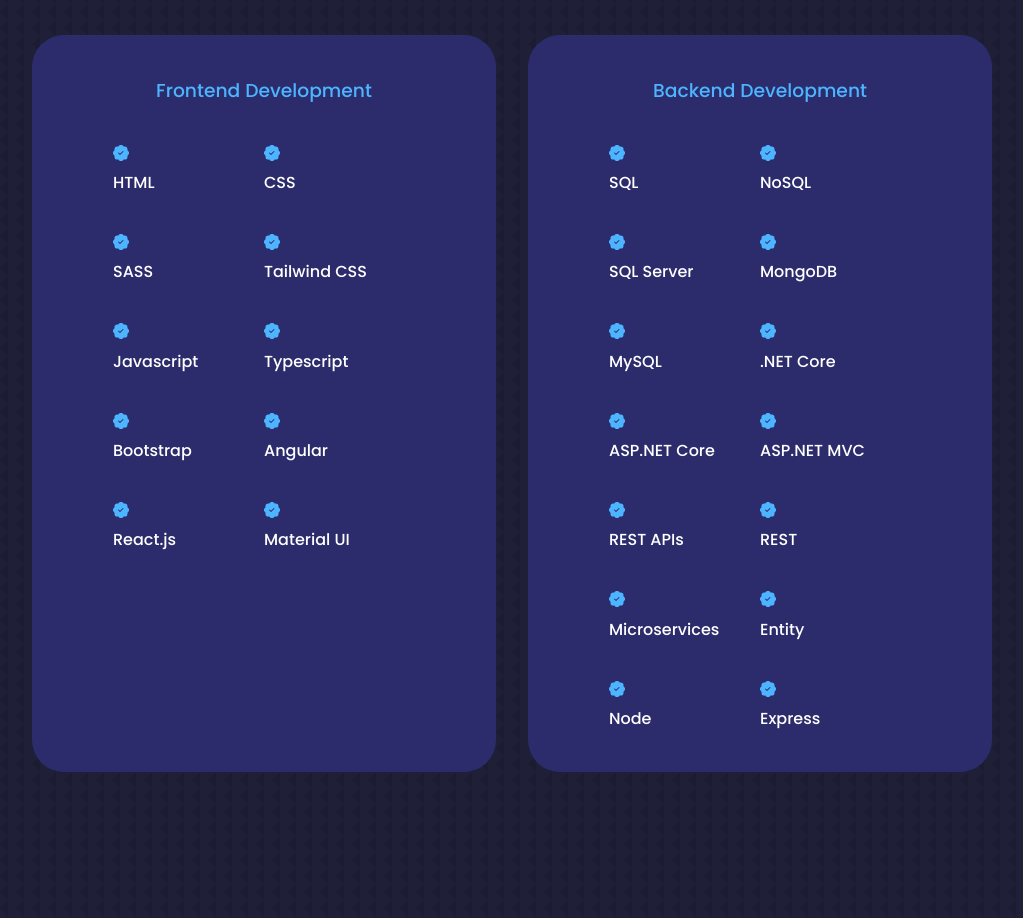
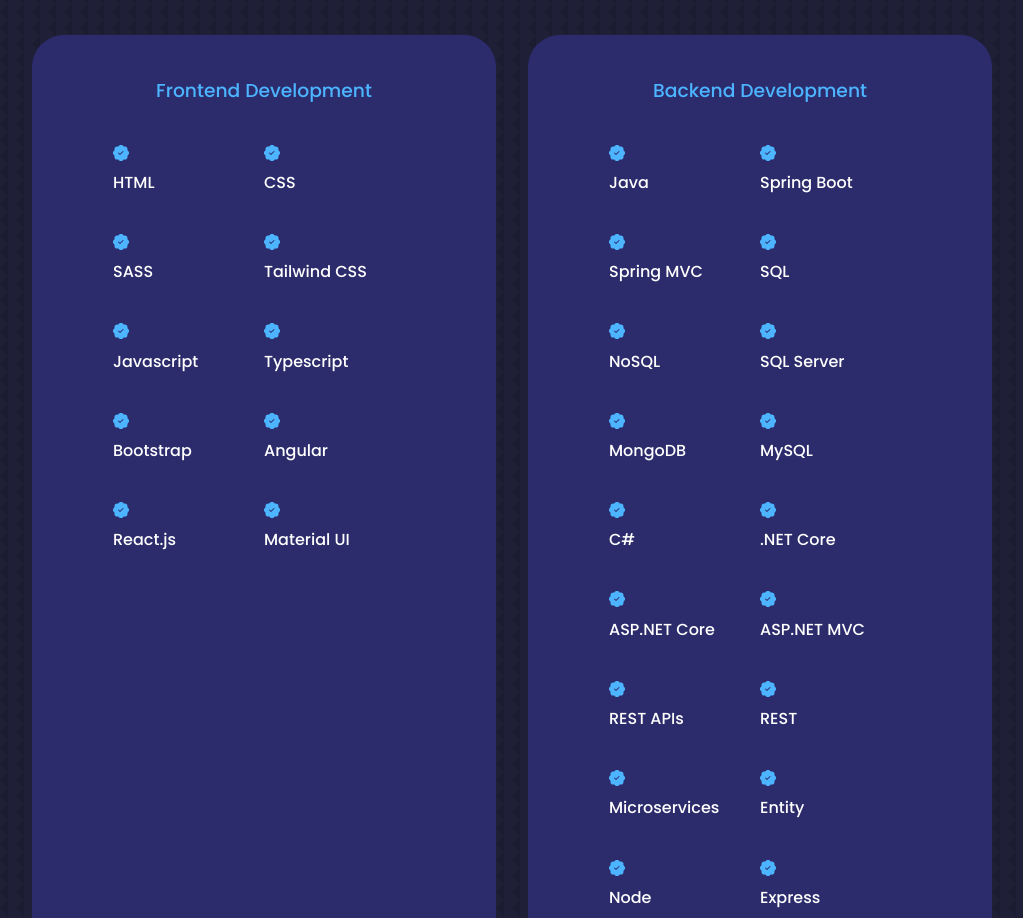
Before and after one commit to soundaryalaharivalipe/personal_portfolio, a React (Create React App) app: page / in a window 1280 px wide. Shown: the part 2540-3458 px from the top of the page, without its empty margins (128-1151 px from the left). Built offline with nearby package versions, Linux system fonts and the light colour scheme.

Commit message:
recent commit

```diff
--- a/src/components/experience/Experience.jsx
+++ b/src/components/experience/Experience.jsx
@@ -103,6 +103,31 @@
     <article className='experience__details'>
       <BsPatchCheckFill className='experience__details-icon' />
       <div>
+      <h4>Java</h4>
+
+      </div>
+      </article>
+
+      <article className='experience__details'>
+      <BsPatchCheckFill className='experience__details-icon' />
+      <div>
+      <h4>Spring Boot</h4>
+
+      </div>
+      </article>
+
+      <article className='experience__details'>
+      <BsPatchCheckFill className='experience__details-icon' />
+      <div>
+      <h4>Spring MVC</h4>
+
+      </div>
+      </article>
+
+
+    <article className='experience__details'>
+      <BsPatchCheckFill className='experience__details-icon' />
+      <div>
       <h4>SQL</h4>
 
       </div>
@@ -136,6 +161,14 @@
       <BsPatchCheckFill className='experience__details-icon' />
       <div>
       <h4>MySQL</h4>
+
+      </div>
+      </article>
+
+      <article className='experience__details'>
+      <BsPatchCheckFill className='experience__details-icon' />
+      <div>
+      <h4>C#</h4>
 
       </div>
       </article>
```
